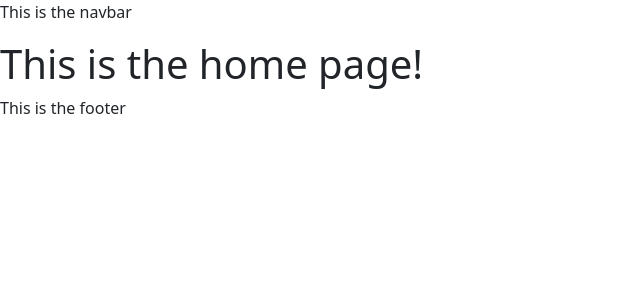
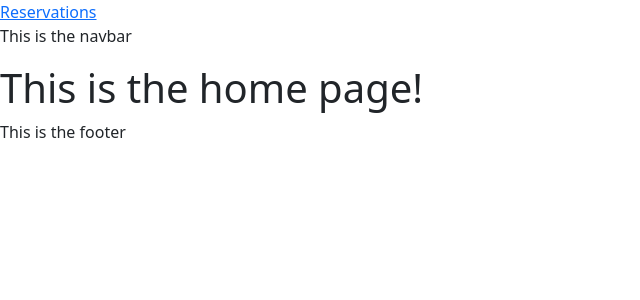
Before and after one commit to gustafsson96/the-swede-restaurant, a Django app: page / in a window 1280 px wide. Shown: the top 300 px of the page, without its empty margins (0-640 px from the left). Run offline with Django 3.2, Linux system fonts and the light colour scheme; some libraries are stand-ins or nearby versions.

Commit message:
Add link to reservations.html for home page

```diff
--- a/bookings/urls.py
+++ b/bookings/urls.py
@@ -3,5 +3,5 @@ from . import views
 
 urlpatterns = [
     path('', views.home, name="home"),
-    path('', views.reservations, name="reservations"),
+    path('reservations.html', views.reservations, name="reservations"),
 ]
--- a/templates/base.html
+++ b/templates/base.html
@@ -37,6 +37,7 @@
   <body>
     <!-- Navbar -->
     <nav>
+      <a href="{% url 'reservations' %}">Reservations</a>
       <p>This is the navbar</p>
     </nav>
 
```
